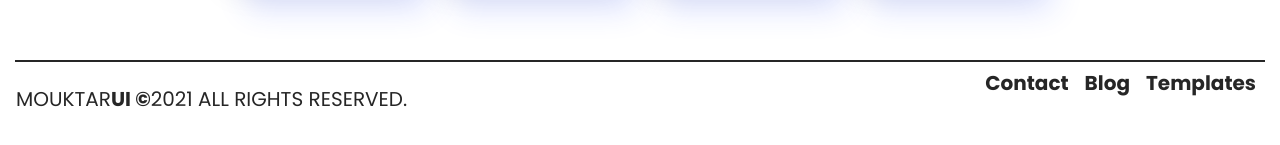
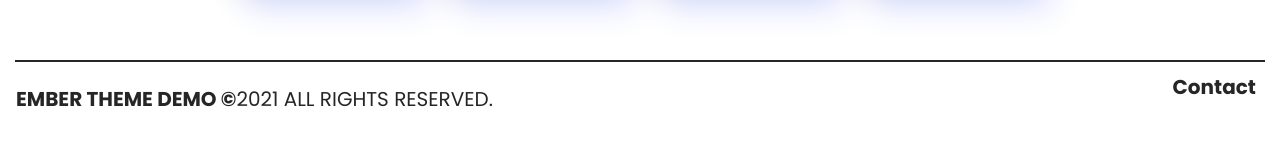
Before and after one commit to Artmade-studio/ThemeEmber, an Astro site: page / in a window 1280 px wide. Shown: the part 2924-3069 px from the top of the page. Built offline with nearby package versions, Linux system fonts and the light colour scheme; Astro itself is replaced by a stand-in of ours.

Commit message:
fix footer

```diff
--- a/src/components/Footer.tsx
+++ b/src/components/Footer.tsx
@@ -1,4 +1,5 @@
 import React from "react";
+import Button from "./Button";
 
 const Footer: React.FC = () => {
   return (
@@ -6,19 +7,15 @@ const Footer: React.FC = () => {
       <div className="outline outline-1 outline-neutral-800 dark:outline-white"></div>
       <div className="flex sm:flex-col justify-between gap-2 ">
         <div className="font-poppins sm:text-center text-neutral-800 dark:text-purple-300 text-xl sm:text-base uppercase mt-6">
-					Mouktar<span className="font-bold">UI ©</span>2021
+          <span className="font-bold">Ember theme demo ©</span>2021
           <span>&nbsp;All Rights Reserved.</span>
         </div>
         <ul className="flex text-neutral-800 dark:text-purple-300 text-xl  sm:text-base sm:mx-auto">
-					<li className="font-poppins font-bold p-2 cursor-pointer hover:underline underline-offset-8">
+          <Button>
+            <a className="font-poppins font-bold p-2" href="/">
               Contact
-					</li>
-					<li className="font-poppins font-bold p-2 cursor-pointer hover:underline underline-offset-8">
-						<a href="/blog/1">Blog</a>
-					</li>
-					<li className="font-poppins font-bold p-2 cursor-pointer hover:underline underline-offset-8">
-						<a href="/templates/1">Templates</a>
-					</li>
+            </a>
+          </Button>
         </ul>
       </div>
     </footer>
--- a/src/layouts/BaseLayout.astro
+++ b/src/layouts/BaseLayout.astro
@@ -79,7 +79,7 @@ const url = Astro.canonicalURL;
     <Nav client:load />
   </header>
   <slot />
-  <Footer />
+  <Footer client:load />
 </body>
 
 </html>
```
Lines whose indentation alone changed are shown as unchanged.
